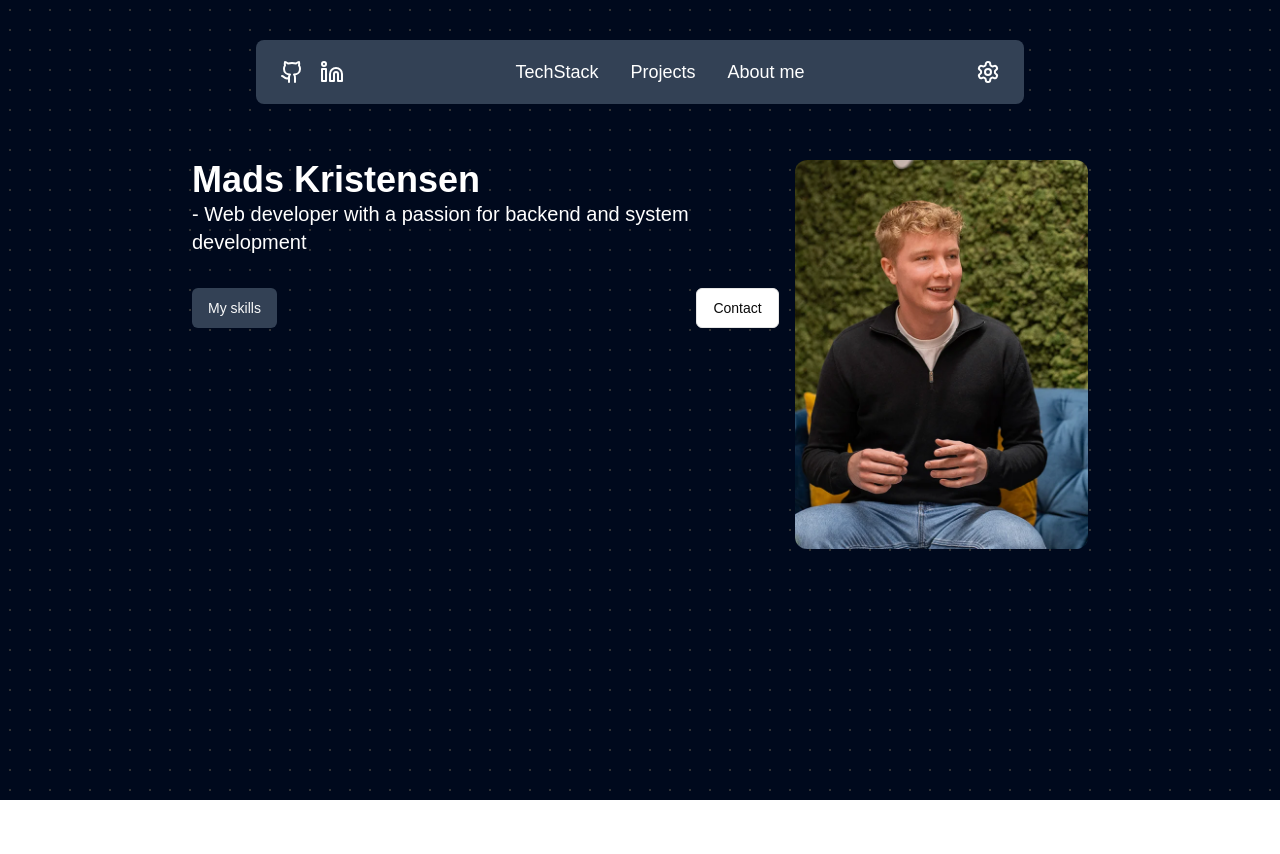
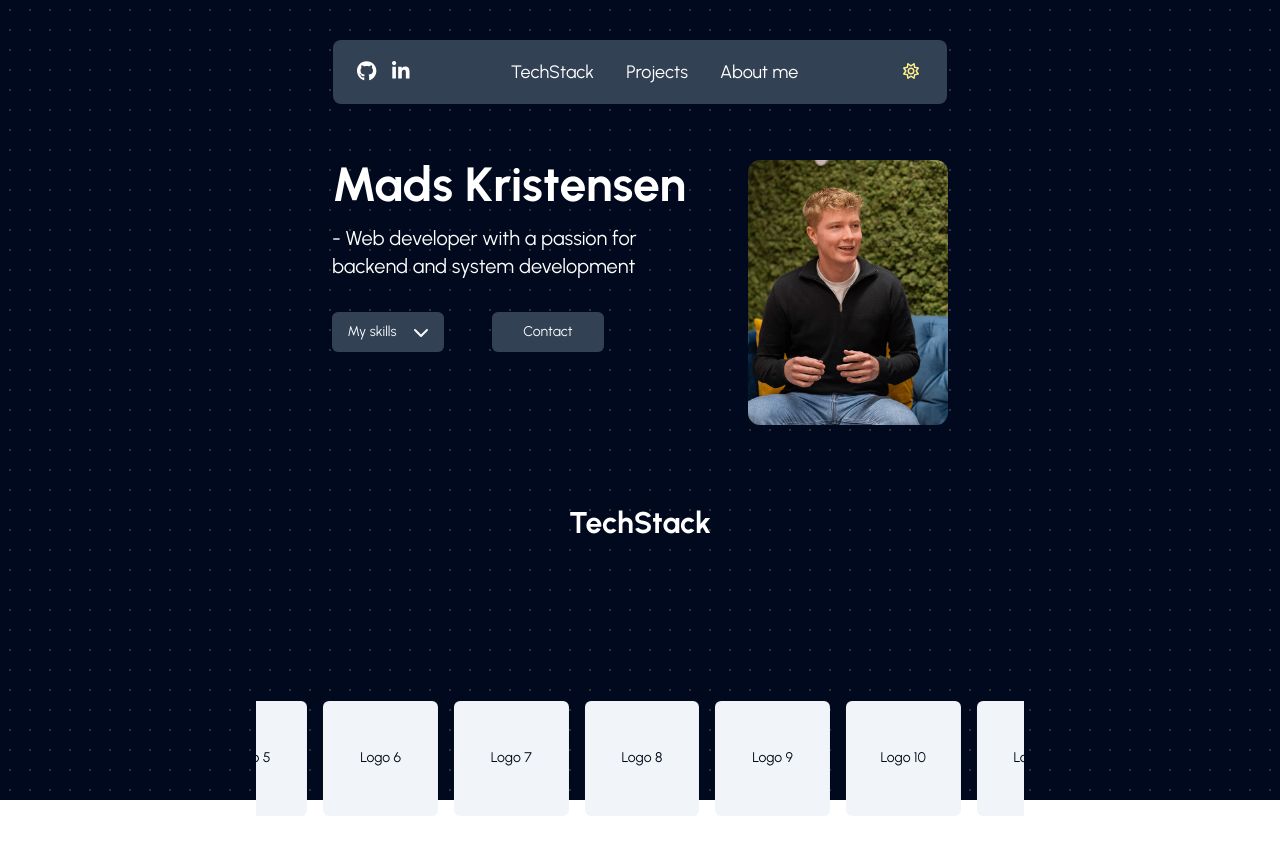
Before and after one commit to madsnbkristensen/portfolio, a Next.js app: page / in a window 1280 px wide. Shown: the top 854 px of the page. Before the commit the page ends 800 px from the top, so only its background shows below. Built offline with nearby package versions, Linux system fonts and the light colour scheme.

Commit message:
added techStack slider

```diff
--- a/src/app/globals.css
+++ b/src/app/globals.css
@@ -9,24 +9,24 @@ body {
 @layer base {
   :root {
     --background: 0 0% 100%;
-    --foreground: 0 0% 3.9%;
+    --foreground: 222.2 84% 4.9%;
     --card: 0 0% 100%;
-    --card-foreground: 0 0% 3.9%;
+    --card-foreground: 222.2 84% 4.9%;
     --popover: 0 0% 100%;
-    --popover-foreground: 0 0% 3.9%;
-    --primary: 0 0% 9%;
-    --primary-foreground: 0 0% 98%;
-    --secondary: 0 0% 96.1%;
-    --secondary-foreground: 0 0% 9%;
-    --muted: 0 0% 96.1%;
-    --muted-foreground: 0 0% 45.1%;
-    --accent: 0 0% 96.1%;
-    --accent-foreground: 0 0% 9%;
+    --popover-foreground: 222.2 84% 4.9%;
+    --primary: 222.2 47.4% 11.2%;
+    --primary-foreground: 210 40% 98%;
+    --secondary: 210 40% 96.1%;
+    --secondary-foreground: 222.2 47.4% 11.2%;
+    --muted: 210 40% 96.1%;
+    --muted-foreground: 215.4 16.3% 46.9%;
+    --accent: 210 40% 96.1%;
+    --accent-foreground: 222.2 47.4% 11.2%;
     --destructive: 0 84.2% 60.2%;
-    --destructive-foreground: 0 0% 98%;
-    --border: 0 0% 89.8%;
-    --input: 0 0% 89.8%;
-    --ring: 0 0% 3.9%;
+    --destructive-foreground: 210 40% 98%;
+    --border: 214.3 31.8% 91.4%;
+    --input: 214.3 31.8% 91.4%;
+    --ring: 222.2 84% 4.9%;
     --chart-1: 12 76% 61%;
     --chart-2: 173 58% 39%;
     --chart-3: 197 37% 24%;
@@ -35,25 +35,25 @@ body {
     --radius: 0.5rem;
   }
   .dark {
-    --background: 0 0% 3.9%;
-    --foreground: 0 0% 98%;
-    --card: 0 0% 3.9%;
-    --card-foreground: 0 0% 98%;
-    --popover: 0 0% 3.9%;
-    --popover-foreground: 0 0% 98%;
-    --primary: 0 0% 98%;
-    --primary-foreground: 0 0% 9%;
-    --secondary: 0 0% 14.9%;
-    --secondary-foreground: 0 0% 98%;
-    --muted: 0 0% 14.9%;
-    --muted-foreground: 0 0% 63.9%;
-    --accent: 0 0% 14.9%;
-    --accent-foreground: 0 0% 98%;
+    --background: 222.2 84% 4.9%;
+    --foreground: 210 40% 98%;
+    --card: 222.2 84% 4.9%;
+    --card-foreground: 210 40% 98%;
+    --popover: 222.2 84% 4.9%;
+    --popover-foreground: 210 40% 98%;
+    --primary: 210 40% 98%;
+    --primary-foreground: 222.2 47.4% 11.2%;
+    --secondary: 217.2 32.6% 17.5%;
+    --secondary-foreground: 210 40% 98%;
+    --muted: 217.2 32.6% 17.5%;
+    --muted-foreground: 215 20.2% 65.1%;
+    --accent: 217.2 32.6% 17.5%;
+    --accent-foreground: 210 40% 98%;
     --destructive: 0 62.8% 30.6%;
-    --destructive-foreground: 0 0% 98%;
-    --border: 0 0% 14.9%;
-    --input: 0 0% 14.9%;
-    --ring: 0 0% 83.1%;
+    --destructive-foreground: 210 40% 98%;
+    --border: 217.2 32.6% 17.5%;
+    --input: 217.2 32.6% 17.5%;
+    --ring: 212.7 26.8% 83.9%;
     --chart-1: 220 70% 50%;
     --chart-2: 160 60% 45%;
     --chart-3: 30 80% 55%;
--- a/src/app/layout.tsx
+++ b/src/app/layout.tsx
@@ -1,18 +1,15 @@
 import type { Metadata } from "next";
-import { Geist, Geist_Mono } from "next/font/google";
 import "./globals.css";
 import Background from "../components/background";
 import Header from "../components/header";
+import { Urbanist } from "next/font/google";
+import { config } from "@fortawesome/fontawesome-svg-core";
+import "@fortawesome/fontawesome-svg-core/styles.css"; // Import the CSS
+config.autoAddCss = false; // Prevent Font Awesome from adding CSS automatically
+import "../lib/fontawesome"; // Import the fontawesome setup
+import Head from "next/head";
 
-const geistSans = Geist({
-  variable: "--font-geist-sans",
-  subsets: ["latin"],
-});
-
-const geistMono = Geist_Mono({
-  variable: "--font-geist-mono",
-  subsets: ["latin"],
-});
+const urbanist = Urbanist({ subsets: ["latin"], weight: ["400", "700"] });
 
 export const metadata: Metadata = {
   title: "Create Next App",
@@ -26,9 +23,11 @@ export default function RootLayout({
 }>) {
   return (
     <html lang="en">
-      <body
-        className={`${geistSans.variable} ${geistMono.variable} antialiased`}
-      >
+      <Head>
+        <title>{metadata.title}</title>
+        <meta name="description" content={metadata.description} />
+      </Head>
+      <body className={urbanist.className}>
         <Header />
         <Background />
         {children}
--- a/src/app/page.tsx
+++ b/src/app/page.tsx
@@ -1,23 +1,27 @@
 import Title from "../components/title";
 import { Button } from "../components/ui/button";
 import Image from "next/image";
+import { faChevronDown } from "@fortawesome/free-solid-svg-icons";
+import { FontAwesomeIcon } from "@fortawesome/react-fontawesome";
+import { Slider } from "@/components/slider";
 
 export default function Home() {
   return (
-    <main className="flex flex-col items-center justify-center max-w-4xl mx-auto mt-40">
-      <div className="grid grid-cols-[2fr_1fr] gap-4">
-        <div>
+    <main className="flex flex-col items-center justify-center max-w-3xl mx-auto mt-40">
+      <section className="grid grid-cols-[2fr_1fr] gap-4">
+        <div className="max-w-sm">
           <div>
             <Title text="Mads Kristensen" tag="h1" />
-            <p className="text-white text-xl">
+            <p className="text-white text-xl mt-4">
               - Web developer with a passion for backend and system development
             </p>
           </div>
-          <div className="flex justify-between gap-4 mt-8">
-            <Button className="bg-slate-700 hover:bg-slate-800">
+          <div className="flex justify-start gap-12 mt-8">
+            <Button className="bg-slate-700 w-28 hover:bg-slate-800">
               My skills
+              <FontAwesomeIcon icon={faChevronDown} className="ml-2" />
             </Button>
-            <Button variant="outline" className="hover:h-11 hover:w-24">
+            <Button className="bg-slate-700 w-28 hover:bg-slate-800">
               Contact
             </Button>
           </div>
@@ -26,12 +30,16 @@ export default function Home() {
           <Image
             src="/images/mads-aveo-img.webp"
             alt="Mads Kristensen"
-            width={300}
-            height={300}
+            width={200}
+            height={200}
             className="rounded-xl"
           />
         </div>
-      </div>
+      </section>
+      <section className="w-full mt-20 flex flex-col items-center">
+        <Title text="TechStack" tag="h2" />
+        <Slider />
+      </section>
     </main>
   );
 }
--- a/src/components/background.tsx
+++ b/src/components/background.tsx
@@ -1,5 +1,5 @@
 export default function Background() {
   return (
-    <div className="absolute top-0 z-[-2] h-screen w-screen bg-[#000000] bg-[radial-gradient(#ffffff33_1px,#00091d_1px)] bg-[size:20px_20px]"></div>
+    <div className="fixed top-0 z-[-2] h-screen w-screen bg-[#000000] bg-[radial-gradient(#ffffff33_1px,#00091d_1px)] bg-[size:20px_20px]"></div>
   );
 }
--- a/src/components/header.tsx
+++ b/src/components/header.tsx
@@ -2,7 +2,9 @@
 
 import { useState, useEffect } from "react";
 import Link from "next/link";
-import { Github, Linkedin, Settings } from "lucide-react";
+import { FontAwesomeIcon } from "@fortawesome/react-fontawesome";
+import { faGithub, faLinkedinIn } from "@fortawesome/free-brands-svg-icons";
+import { faSun } from "@fortawesome/free-regular-svg-icons";
 
 export default function Header() {
   const [isScrolled, setIsScrolled] = useState(false);
@@ -17,29 +19,35 @@ export default function Header() {
   }, []);
 
   return (
-    <header className="fixed top-10 left-0 right-0 flex justify-center z-50">
+    <header
+      className={`fixed left-0 right-0 flex justify-center z-50 max-w-3xl mx-auto w-full transition-all ${
+        isScrolled ? "top-0" : "top-10"
+      }`}
+    >
       <div
-        className={`
-          bg-slate-700 text-white
-          flex items-center justify-between
-          px-6 rounded-lg
-          transition-all duration-300 ease-in-out
-          ${isScrolled ? "w-[80%] h-14" : "w-[60%] h-16"}
-        `}
+        className={`bg-slate-700 text-white flex items-center justify-between px-6 rounded-lg transition-all duration-300 ease-in-out ${
+          isScrolled ? "w-[100%] h-10" : "w-[80%] h-16"
+        }`}
       >
         {/* Left section - Social icons */}
         <div className="flex items-center gap-4">
           <Link
             href="https://github.com"
-            className="hover:text-slate-300 transition-colors"
+            className="hover:text-slate-300 transition-all"
           >
-            <Github className="w-6 h-6" />
+            <FontAwesomeIcon
+              icon={faGithub}
+              size={`${isScrolled ? "1x" : "lg"}`}
+            />
           </Link>
           <Link
             href="https://linkedin.com"
-            className="hover:text-slate-300 transition-colors"
+            className="hover:text-slate-300 transition-all"
           >
-            <Linkedin className="w-6 h-6" />
+            <FontAwesomeIcon
+              icon={faLinkedinIn}
+              size={`${isScrolled ? "1x" : "lg"}`}
+            />
           </Link>
         </div>
 
@@ -47,27 +55,33 @@ export default function Header() {
         <nav className="flex items-center gap-8">
           <Link
             href="/tech-stack"
-            className="text-lg font-medium hover:text-slate-300 transition-colors"
+            className={`font-medium hover:text-slate-300 transition-all ${
+              isScrolled ? "text-sm" : "text-lg"
+            }`}
           >
             TechStack
           </Link>
           <Link
             href="/projects"
-            className="text-lg font-medium hover:text-slate-300 transition-colors"
+            className={`font-medium hover:text-slate-300 transition-all ${
+              isScrolled ? "text-sm" : "text-lg"
+            }`}
           >
             Projects
           </Link>
           <Link
             href="/about"
-            className="text-lg font-medium hover:text-slate-300 transition-colors"
+            className={`font-medium hover:text-slate-300 transition-all ${
+              isScrolled ? "text-sm" : "text-lg"
+            }`}
           >
             About me
           </Link>
         </nav>
 
         {/* Right section - Settings */}
-        <button className="hover:text-slate-300 transition-colors">
-          <Settings className="w-6 h-6" />
+        <button className="text-yellow-200 hover:text-slate-300 transition-colors">
+          <FontAwesomeIcon icon={faSun} className="w-6 h-6" />
         </button>
       </div>
     </header>
--- /dev/null
+++ b/src/components/slider.tsx
@@ -0,0 +1,50 @@
+"use client";
+
+import { useEffect, useState } from "react";
+import {
+  Carousel,
+  CarouselApi,
+  CarouselContent,
+  CarouselItem,
+} from "@/components/ui/carousel";
+
+export const Slider = () => {
+  const [api, setApi] = useState<CarouselApi>();
+  const [current, setCurrent] = useState(0);
+
+  useEffect(() => {
+    if (!api) {
+      return;
+    }
+
+    setTimeout(() => {
+      if (api.selectedScrollSnap() + 1 === api.scrollSnapList().length) {
+        setCurrent(0);
+        api.scrollTo(0);
+      } else {
+        api.scrollNext();
+        setCurrent(current + 1);
+      }
+    }, 1000);
+  }, [api, current]);
+
+  return (
+    <div className="w-full py-10 lg:py-40 mx-auto max-w-3xl">
+      <div className="container mx-auto">
+        <div className="flex flex-col  gap-10">
+          <Carousel setApi={setApi} className="w-full">
+            <CarouselContent>
+              {Array.from({ length: 15 }).map((_, index) => (
+                <CarouselItem className="basis-1/4 lg:basis-1/6" key={index}>
+                  <div className="flex rounded-md aspect-square bg-muted items-center justify-center p-6">
+                    <span className="text-sm">Logo {index + 1}</span>
+                  </div>
+                </CarouselItem>
+              ))}
+            </CarouselContent>
+          </Carousel>
+        </div>
+      </div>
+    </div>
+  );
+};
--- a/src/components/title.tsx
+++ b/src/components/title.tsx
@@ -5,7 +5,7 @@ interface TitleProps {
 
 export default function Title({ text, tag }: TitleProps) {
   if (tag === "h1") {
-    return <h1 className="text-4xl font-bold text-white">{text}</h1>;
+    return <h1 className="text-5xl font-bold text-white">{text}</h1>;
   } else if (tag === "h2") {
     return <h2 className="text-3xl font-bold text-white">{text}</h2>;
   } else {
--- /dev/null
+++ b/src/components/ui/carousel.tsx
@@ -0,0 +1,262 @@
+"use client"
+
+import * as React from "react"
+import useEmblaCarousel, {
+  type UseEmblaCarouselType,
+} from "embla-carousel-react"
+import { ArrowLeft, ArrowRight } from "lucide-react"
+
+import { cn } from "@/lib/utils"
+import { Button } from "@/components/ui/button"
+
+type CarouselApi = UseEmblaCarouselType[1]
+type UseCarouselParameters = Parameters<typeof useEmblaCarousel>
+type CarouselOptions = UseCarouselParameters[0]
+type CarouselPlugin = UseCarouselParameters[1]
+
+type CarouselProps = {
+  opts?: CarouselOptions
+  plugins?: CarouselPlugin
+  orientation?: "horizontal" | "vertical"
+  setApi?: (api: CarouselApi) => void
+}
+
+type CarouselContextProps = {
+  carouselRef: ReturnType<typeof useEmblaCarousel>[0]
+  api: ReturnType<typeof useEmblaCarousel>[1]
+  scrollPrev: () => void
+  scrollNext: () => void
+  canScrollPrev: boolean
+  canScrollNext: boolean
+} & CarouselProps
+
+const CarouselContext = React.createContext<CarouselContextProps | null>(null)
+
+function useCarousel() {
+  const context = React.useContext(CarouselContext)
+
+  if (!context) {
+    throw new Error("useCarousel must be used within a <Carousel />")
+  }
+
+  return context
+}
+
+const Carousel = React.forwardRef<
+  HTMLDivElement,
+  React.HTMLAttributes<HTMLDivElement> & CarouselProps
+>(
+  (
+    {
+      orientation = "horizontal",
+      opts,
+      setApi,
+      plugins,
+      className,
+      children,
+      ...props
+    },
+    ref
+  ) => {
+    const [carouselRef, api] = useEmblaCarousel(
+      {
+        ...opts,
+        axis: orientation === "horizontal" ? "x" : "y",
+      },
+      plugins
+    )
+    const [canScrollPrev, setCanScrollPrev] = React.useState(false)
+    const [canScrollNext, setCanScrollNext] = React.useState(false)
+
+    const onSelect = React.useCallback((api: CarouselApi) => {
+      if (!api) {
+        return
+      }
+
+      setCanScrollPrev(api.canScrollPrev())
+      setCanScrollNext(api.canScrollNext())
+    }, [])
+
+    const scrollPrev = React.useCallback(() => {
+      api?.scrollPrev()
+    }, [api])
+
+    const scrollNext = React.useCallback(() => {
+      api?.scrollNext()
+    }, [api])
+
+    const handleKeyDown = React.useCallback(
+      (event: React.KeyboardEvent<HTMLDivElement>) => {
+        if (event.key === "ArrowLeft") {
+          event.preventDefault()
+          scrollPrev()
+        } else if (event.key === "ArrowRight") {
+          event.preventDefault()
+          scrollNext()
+        }
+      },
+      [scrollPrev, scrollNext]
+    )
+
+    React.useEffect(() => {
+      if (!api || !setApi) {
+        return
+      }
+
+      setApi(api)
+    }, [api, setApi])
+
+    React.useEffect(() => {
+      if (!api) {
+        return
+      }
+
+      onSelect(api)
+      api.on("reInit", onSelect)
+      api.on("select", onSelect)
+
+      return () => {
+        api?.off("select", onSelect)
+      }
+    }, [api, onSelect])
+
+    return (
+      <CarouselContext.Provider
+        value={{
+          carouselRef,
+          api: api,
+          opts,
+          orientation:
+            orientation || (opts?.axis === "y" ? "vertical" : "horizontal"),
+          scrollPrev,
+          scrollNext,
+          canScrollPrev,
+          canScrollNext,
+        }}
+      >
+        <div
+          ref={ref}
+          onKeyDownCapture={handleKeyDown}
+          className={cn("relative", className)}
+          role="region"
+          aria-roledescription="carousel"
+          {...props}
+        >
+          {children}
+        </div>
+      </CarouselContext.Provider>
+    )
+  }
+)
+Carousel.displayName = "Carousel"
+
+const CarouselContent = React.forwardRef<
+  HTMLDivElement,
+  React.HTMLAttributes<HTMLDivElement>
+>(({ className, ...props }, ref) => {
+  const { carouselRef, orientation } = useCarousel()
+
+  return (
+    <div ref={carouselRef} className="overflow-hidden">
+      <div
+        ref={ref}
+        className={cn(
+          "flex",
+          orientation === "horizontal" ? "-ml-4" : "-mt-4 flex-col",
+          className
+        )}
+        {...props}
+      />
+    </div>
+  )
+})
+CarouselContent.displayName = "CarouselContent"
+
+const CarouselItem = React.forwardRef<
+  HTMLDivElement,
+  React.HTMLAttributes<HTMLDivElement>
+>(({ className, ...props }, ref) => {
+  const { orientation } = useCarousel()
+
+  return (
+    <div
+      ref={ref}
+      role="group"
+      aria-roledescription="slide"
+      className={cn(
+        "min-w-0 shrink-0 grow-0 basis-full",
+        orientation === "horizontal" ? "pl-4" : "pt-4",
+        className
+      )}
+      {...props}
+    />
+  )
+})
+CarouselItem.displayName = "CarouselItem"
+
+const CarouselPrevious = React.forwardRef<
+  HTMLButtonElement,
+  React.ComponentProps<typeof Button>
+>(({ className, variant = "outline", size = "icon", ...props }, ref) => {
+  const { orientation, scrollPrev, canScrollPrev } = useCarousel()
+
+  return (
+    <Button
+      ref={ref}
+      variant={variant}
+      size={size}
+      className={cn(
+        "absolute  h-8 w-8 rounded-full",
+        orientation === "horizontal"
+          ? "-left-12 top-1/2 -translate-y-1/2"
+          : "-top-12 left-1/2 -translate-x-1/2 rotate-90",
+        className
+      )}
+      disabled={!canScrollPrev}
+      onClick={scrollPrev}
+      {...props}
+    >
+      <ArrowLeft className="h-4 w-4" />
+      <span className="sr-only">Previous slide</span>
+    </Button>
+  )
+})
+CarouselPrevious.displayName = "CarouselPrevious"
+
+const CarouselNext = React.forwardRef<
+  HTMLButtonElement,
+  React.ComponentProps<typeof Button>
+>(({ className, variant = "outline", size = "icon", ...props }, ref) => {
+  const { orientation, scrollNext, canScrollNext } = useCarousel()
+
+  return (
+    <Button
+      ref={ref}
+      variant={variant}
+      size={size}
+      className={cn(
+        "absolute h-8 w-8 rounded-full",
+        orientation === "horizontal"
+          ? "-right-12 top-1/2 -translate-y-1/2"
+          : "-bottom-12 left-1/2 -translate-x-1/2 rotate-90",
+        className
+      )}
+      disabled={!canScrollNext}
+      onClick={scrollNext}
+      {...props}
+    >
+      <ArrowRight className="h-4 w-4" />
+      <span className="sr-only">Next slide</span>
+    </Button>
+  )
+})
+CarouselNext.displayName = "CarouselNext"
+
+export {
+  type CarouselApi,
+  Carousel,
+  CarouselContent,
+  CarouselItem,
+  CarouselPrevious,
+  CarouselNext,
+}
--- /dev/null
+++ b/src/lib/fontawesome.ts
@@ -0,0 +1,6 @@
+import { library } from "@fortawesome/fontawesome-svg-core";
+import { faArrowUp, faChevronDown } from "@fortawesome/free-solid-svg-icons";
+import { faSun } from "@fortawesome/free-regular-svg-icons";
+import { faGithub, faLinkedinIn } from "@fortawesome/free-brands-svg-icons";
+
+library.add(faArrowUp, faGithub, faLinkedinIn, faChevronDown, faSun);
```
Also changed, not shown: package.json (+7 -1 lines), components.json, 1 other file (tests, documents, lock files or other folders).
